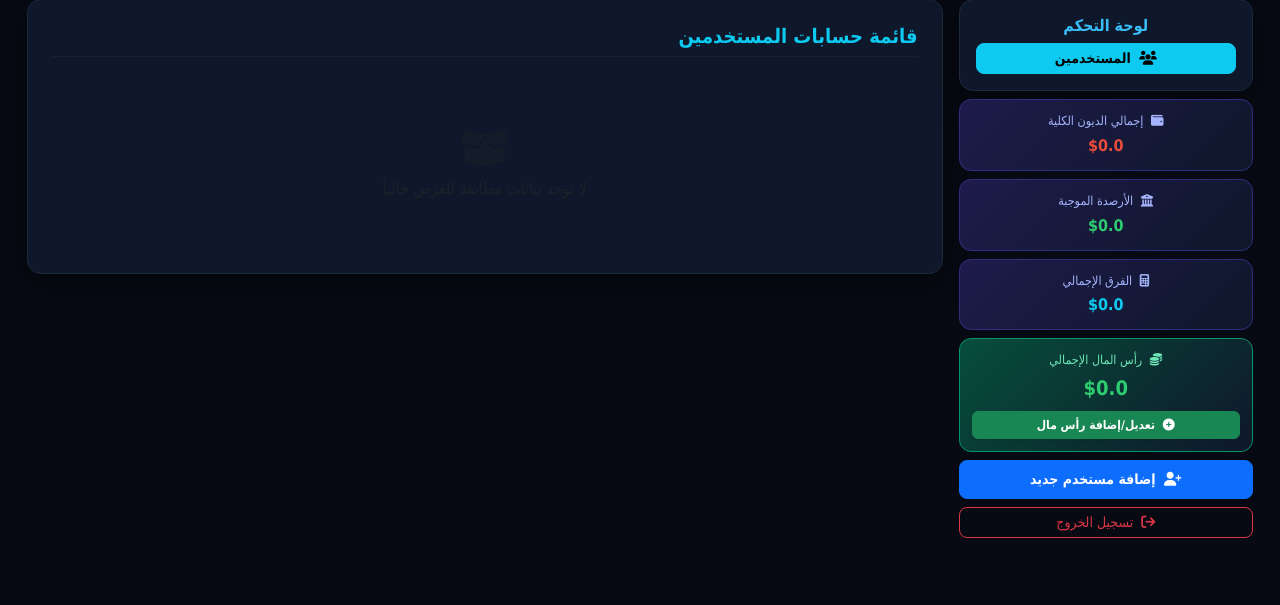
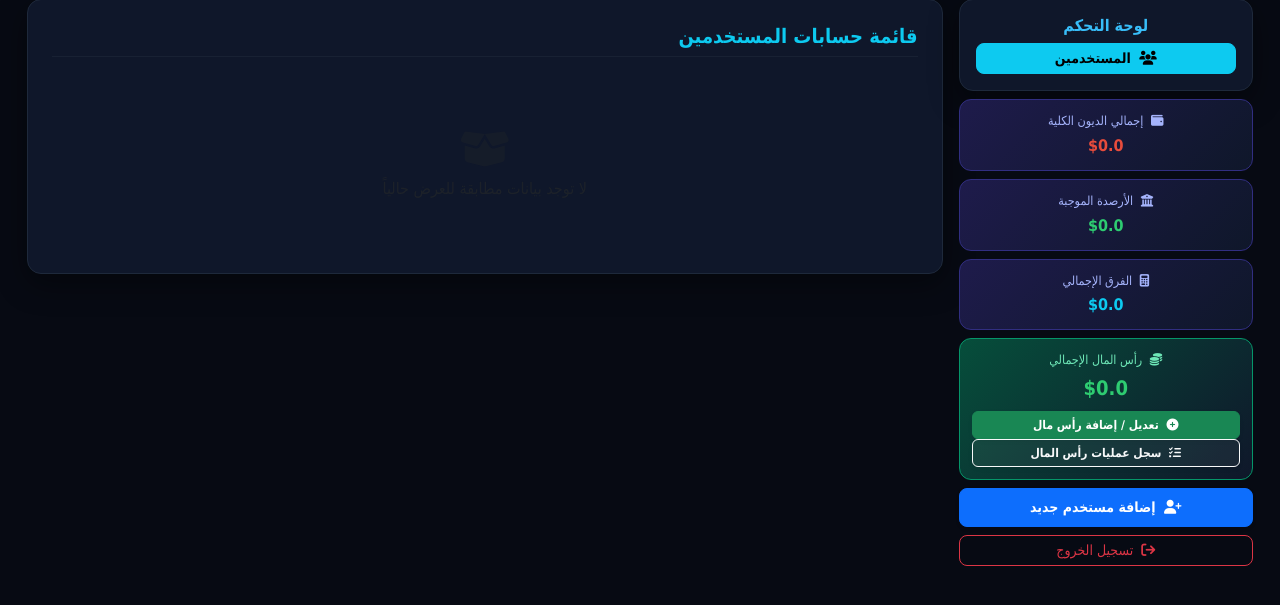
Before and after one commit to qazwsxedcmmm420-alt/fast-project, a Flask app: page /admin in a window 1280 px wide. Shown: the part 16-621 px from the top of the page. Run offline with Flask 3, Linux system fonts and the light colour scheme; the visitor is signed in with stand-in values (Sample User, id 1).

Commit message:
Add capital log button to admin dashboard

```diff
--- a/templates/admin_dashboard.html
+++ b/templates/admin_dashboard.html
@@ -151,14 +151,17 @@
                         <div class="fs-6 fw-bold text-info" style="direction: ltr;">${{ "{:,.1f}".format(net_balance) }}</div>
                     </div>
 
-                    <!-- بطاقة رأس المال -->
+                    <!-- بطاقة رأس المال (تضم زر الإضافة + زر عرض سجل العمليات) -->
                     <div class="stat-card" style="border-color: #059669; background: linear-gradient(135deg, #064e3b 0%, #0f172a 100%);">
                         <div class="stat-title" style="color: #6ee7b7;"><i class="fa-solid fa-coins ms-1"></i> رأس المال الإجمالي</div>
                         <div class="fs-5 fw-bold text-positive mb-2" style="direction: ltr;">${{ "{:,.1f}".format(total_capital) }}</div>
-                        <div class="d-flex gap-1">
+                        <div class="d-flex flex-column gap-1.5">
                             <button type="button" class="btn btn-success btn-sm w-100 py-1 fw-bold shadow-sm" data-bs-toggle="modal" data-bs-target="#capitalModal" style="border-radius: 6px; font-size: 0.75rem;">
-                                <i class="fa-solid fa-plus-circle ms-1"></i> تعديل/إضافة رأس مال
+                                <i class="fa-solid fa-plus-circle ms-1"></i> تعديل / إضافة رأس مال
                             </button>
+                            <a href="{{ url_for('admin_capital_log') }}" class="btn btn-outline-light btn-sm w-100 py-1 fw-bold shadow-sm" style="border-radius: 6px; font-size: 0.75rem; background-color: rgba(255,255,255,0.05);">
+                                <i class="fa-solid fa-list-check ms-1"></i> سجل عمليات رأس المال
+                            </a>
                         </div>
                     </div>
 
```
